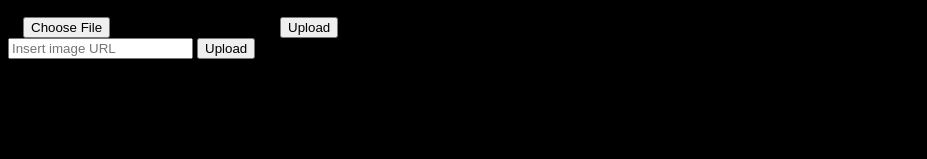
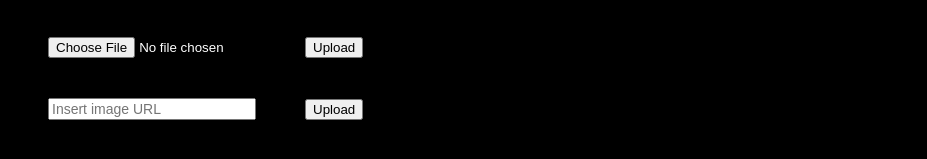
Before and after one commit to RusAlex91/frontend-test-assignment, a plain HTML site: page main.html in a window 1280 px wide. Shown: the part 551-710 px from the top of the page, without its empty margins (0-927 px from the left). Drawn offline with Linux system fonts and the light colour scheme.

Commit message:
css style

```diff
--- a/main.js
+++ b/main.js
@@ -99,7 +99,7 @@ const galleryLoad = {
         })
     },
     fileUpload: function() {
-        debugger
+
         input = document.getElementById('upload-file-input');
         if (!input.files[0]) {
             alert("Please select a file");
@@ -114,7 +114,6 @@ const galleryLoad = {
             let lines = e.target.result;
             var newArr = JSON.parse(lines);
             Object.keys(newArr.galleryImages).forEach(key => {
-                console.log(key)
                 galleryLoad.urlTemplateUpload(newArr.galleryImages[key].url)
             });
             galleryfill.createEventListners()
--- a/main.scss
+++ b/main.scss
@@ -37,8 +37,7 @@ img {
     vertical-align: bottom;
     transition: all 100ms ease-out;
     &:hover {
-        // animation: object-fit 1.1s;
-        // object-fit: scale-down;
+        transform: scale(1.05);
     }
 }
 
@@ -87,7 +86,26 @@ img {
 }
 
 .form-img-file-uploader {
-    margin-left: 15px;
+    margin-left: 20px;
+    padding: 20px;
+}
+
+.form-img-file-uploader__input-file {
+    color: white;
+}
+
+.form-img-url-uploader {
+    margin-left: 20px;
+    padding: 20px;
+}
+
+.form-img-url-uploader__input-url {
+    width: 200px;
+    font-size: 14px;
+}
+
+.form-img-url-uploader__btn {
+    margin-left: 45px;
 }
 
 .middleWrapper {
@@ -125,8 +143,8 @@ img {
         flex-direction: row;
     }
     li {
-        // height: auto;
-        // width: 100%;
+        height: auto;
+        width: 100%;
     }
     img {
         width: 80%;
```
Also changed, not shown: main.css, 1 other file.
